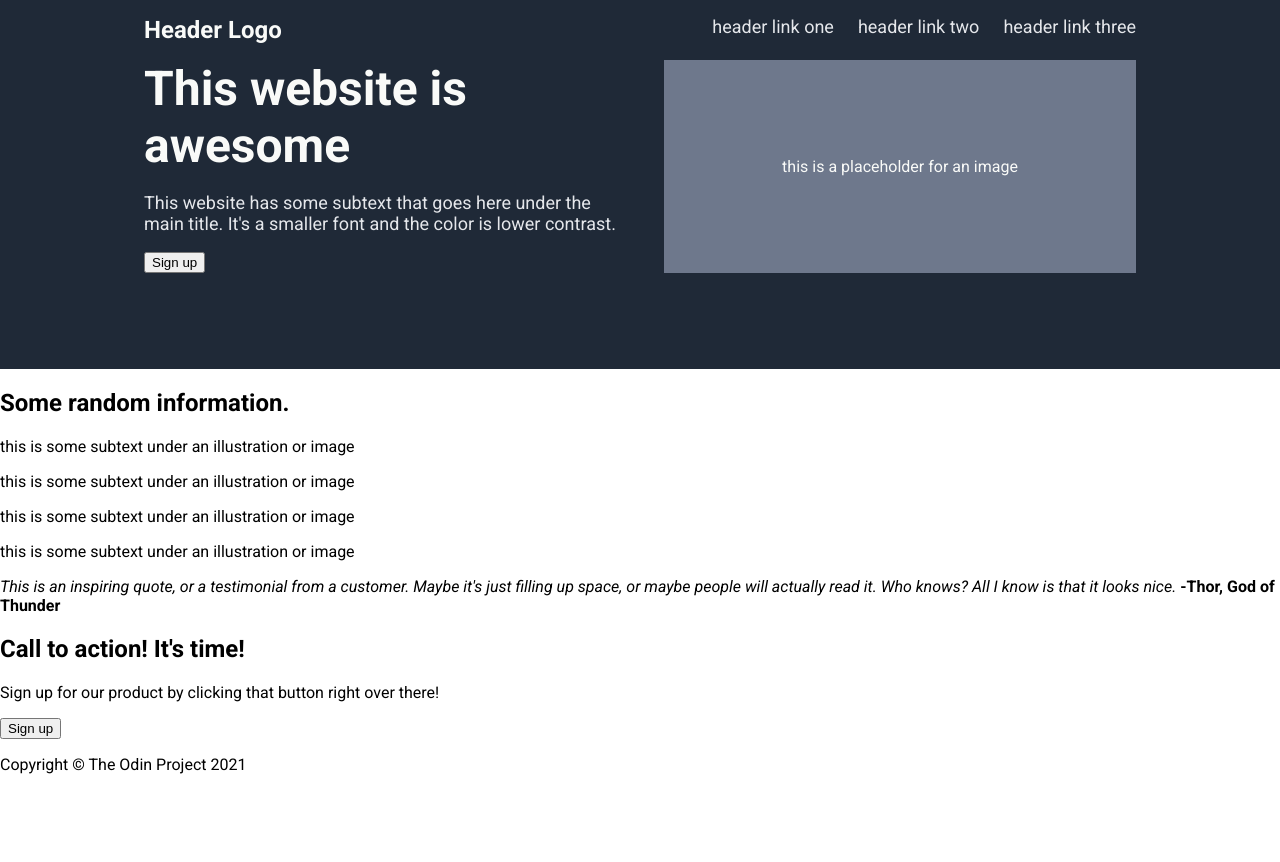
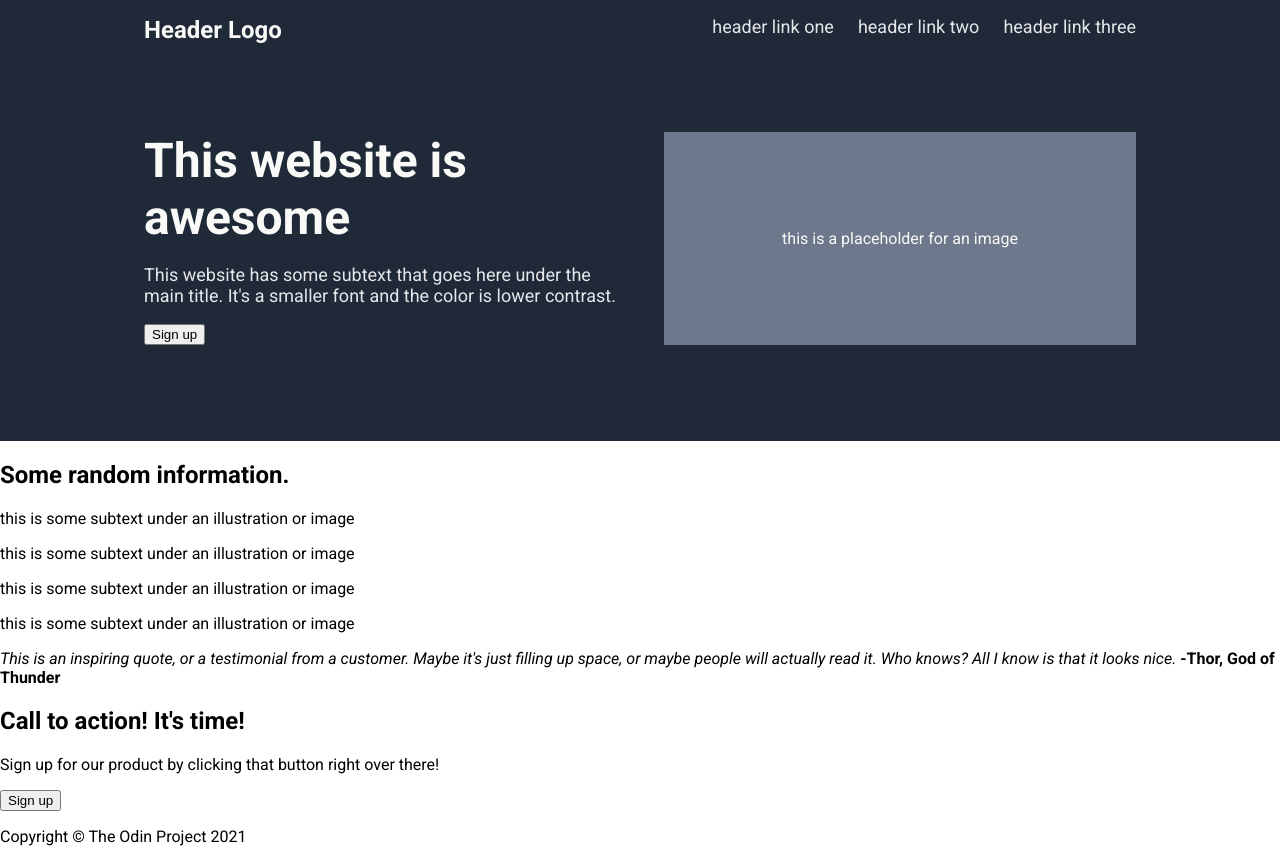
Before and after one commit to lucaslija/odin-landing-page, a plain HTML site: page index.html in a window 1280 px wide. Before the commit the page ends 800 px from the top, so only its background shows below. Drawn offline with Linux system fonts and the light colour scheme.

Commit message:
Added flex gap to header items

```diff
--- a/style.css
+++ b/style.css
@@ -12,6 +12,7 @@ body {
     display: flex;
     flex-direction: column;
     justify-content: center;
+    gap: 72px;
     padding: 0 144px 96px;
 }
 
```
